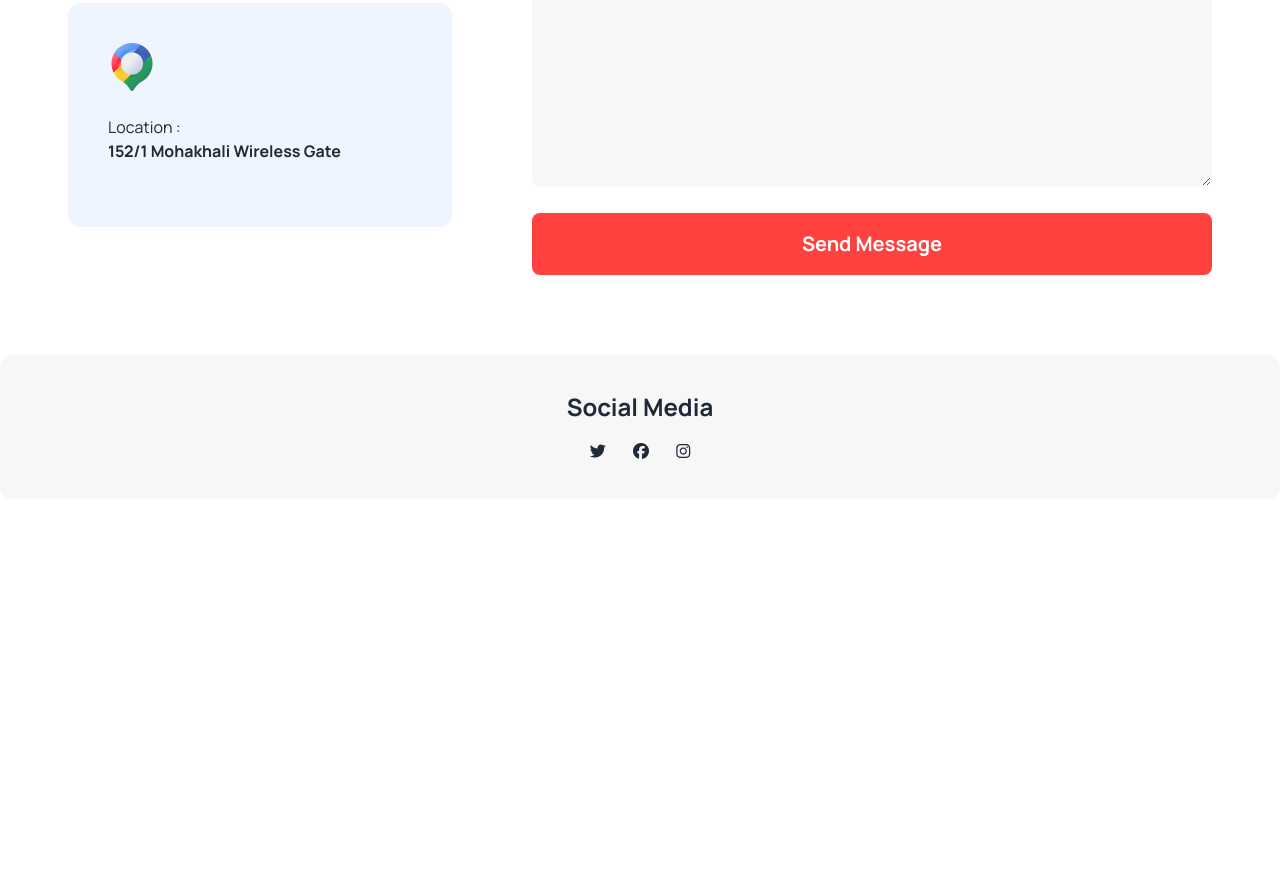
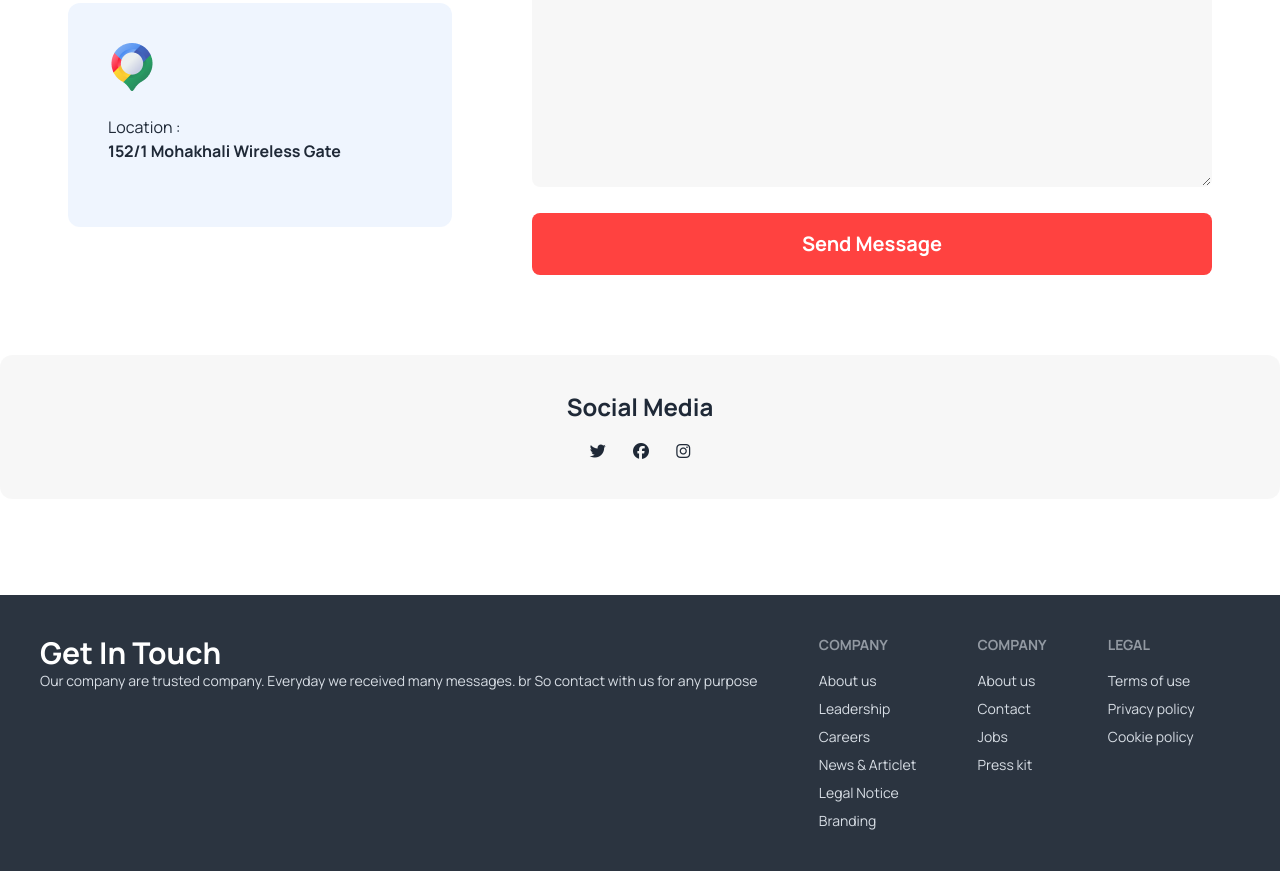
Before and after one commit to saifulsagor2/Hockey-s-Club-Website, a plain HTML site: page index.html in a window 1280 px wide. Shown: the part 4147-5018 px from the top of the page. Before the commit the page ends 4742 px from the top, so only its background shows below. Drawn offline with nearby package versions, Linux system fonts and the light colour scheme.

Commit message:
added the footer section half

```diff
--- a/index.html
+++ b/index.html
@@ -364,9 +364,39 @@
         </div>
         </section>
     </main>
-    <footer>
 
-    </footer>
+    <!-- Footer Section -->
+
+    <footer class="footer p-10 bg-neutral text-neutral-content">
+        <nav>
+            <div>
+                <h3 class="text-3xl font-bold text-white">Get In Touch</h3>
+                <p>Our company are trusted company. Everyday we received many messages. br So contact with us for any purpose</p>
+            </div>
+        </nav>
+        <nav>
+          <header class="footer-title">Company</header>
+          <a class="link link-hover">About us</a>
+          <a class="link link-hover">Leadership</a>
+          <a class="link link-hover">Careers</a>
+          <a class="link link-hover">News & Articlet</a>
+          <a class="link link-hover">Legal Notice</a>
+          <a class="link link-hover">Branding</a>
+        </nav>
+        <nav>
+          <header class="footer-title">Company</header>
+          <a class="link link-hover">About us</a>
+          <a class="link link-hover">Contact</a>
+          <a class="link link-hover">Jobs</a>
+          <a class="link link-hover">Press kit</a>
+        </nav>
+        <nav>
+          <header class="footer-title">Legal</header>
+          <a class="link link-hover">Terms of use</a>
+          <a class="link link-hover">Privacy policy</a>
+          <a class="link link-hover">Cookie policy</a>
+        </nav>
+      </footer>
 </body>
 
 </html>
```
Also changed, not shown: Images/Frame call.jpg (added), Images/Frame email.jpg (added).
